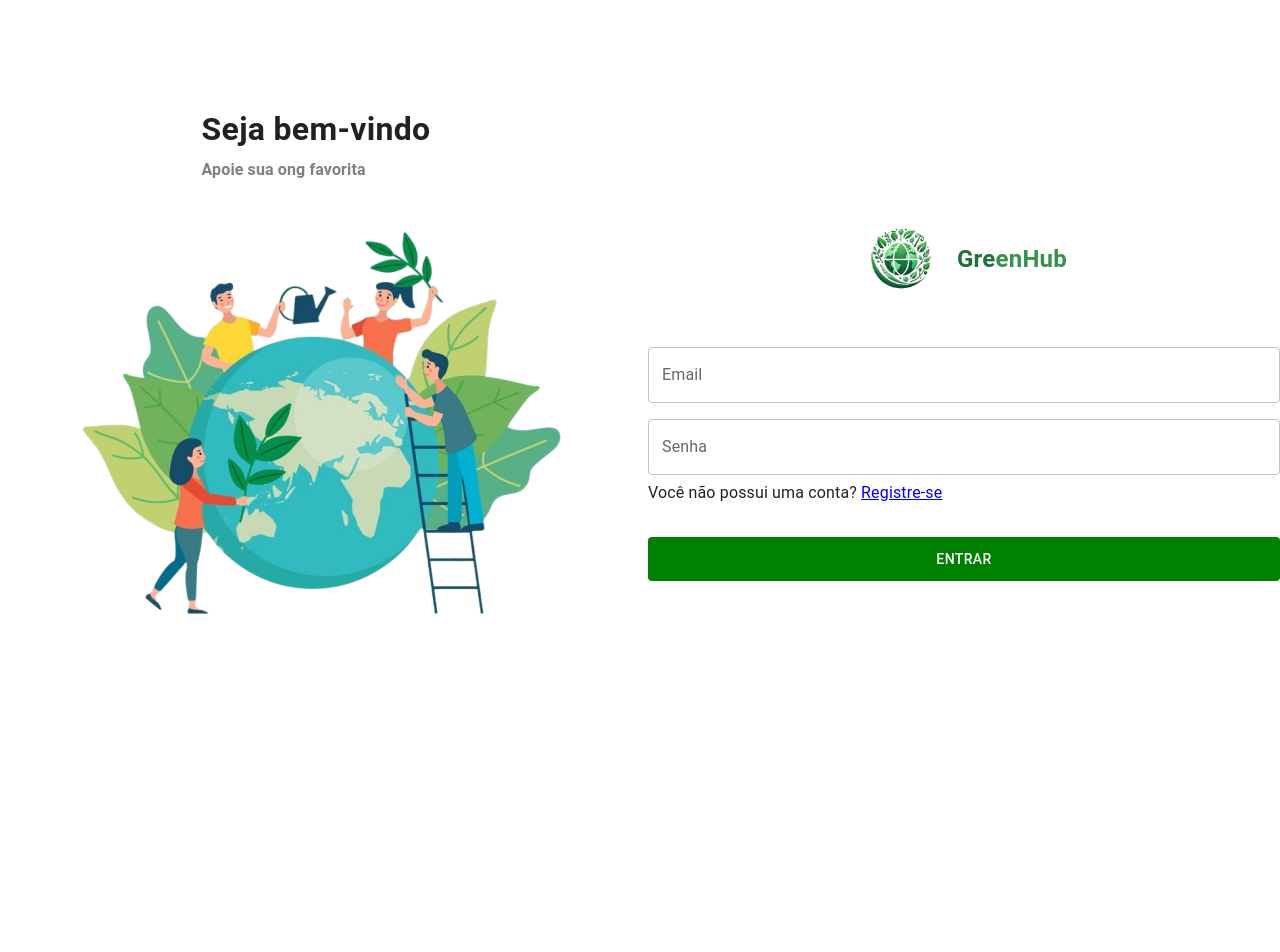
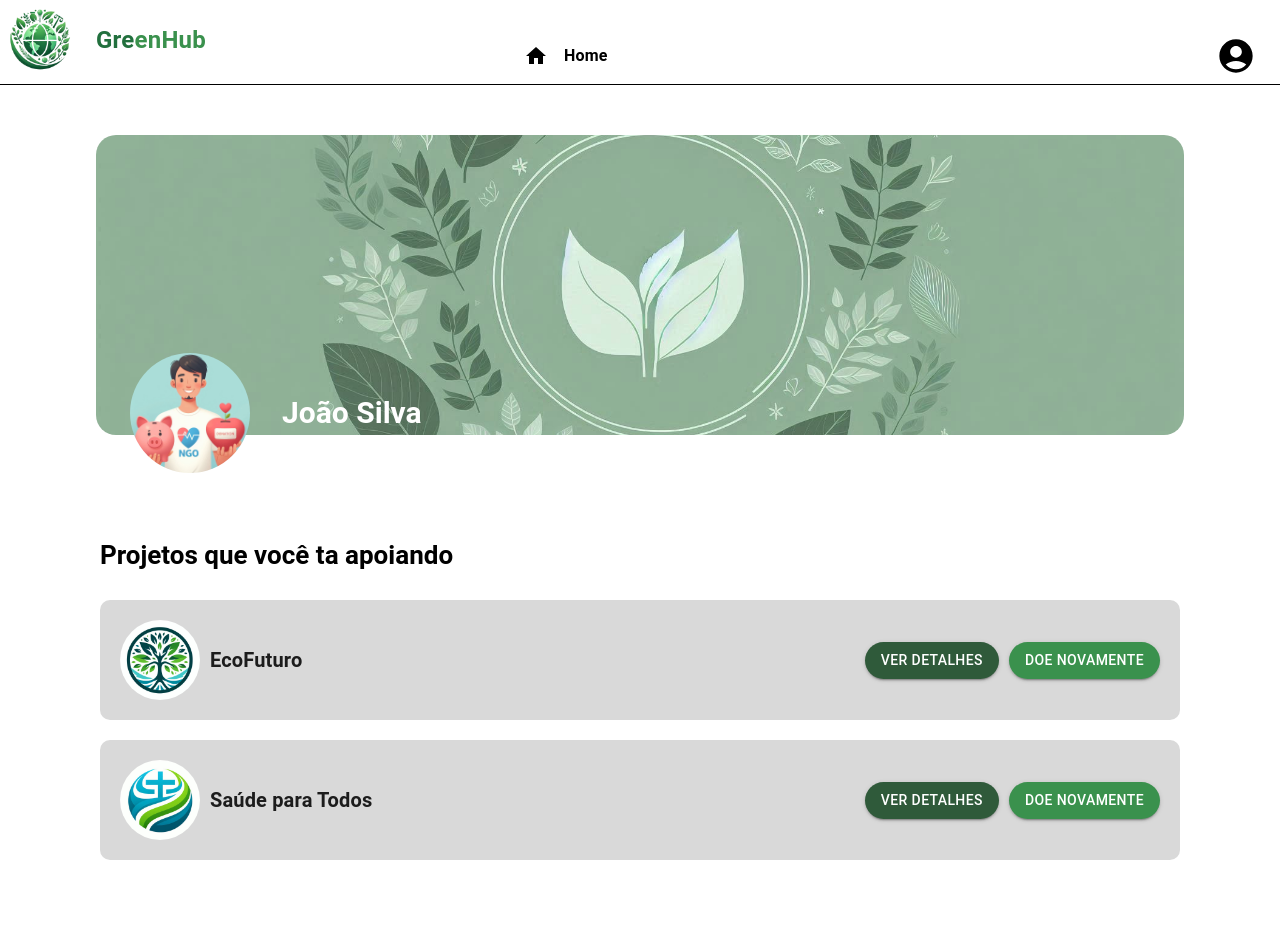
Before and after one commit to GreenHubTeam/greenhub-doador-web, a React (Vite) app: page / in a window 1280 px wide. Shown: the top 952 px of the page. Before the commit the page ends 800 px from the top, so only its background shows below. Built offline with nearby package versions, Linux system fonts and the light colour scheme.

Commit message:
fiz o layout da tela de perfil de doadores

```diff
--- /dev/null
+++ b/src/Components/Perfil/index.jsx
@@ -0,0 +1,175 @@
+import { Box, IconButton, Typography, Button, Avatar } from "@mui/material";
+import HomeIcon from '@mui/icons-material/Home';
+import AccountCircleIcon from '@mui/icons-material/AccountCircle';
+import { HeaderComponent } from "../Header";
+
+export function PerfilPage() {
+    return (
+        <Box>
+            {/* Header */}
+            <HeaderComponent sx={{ marginBottom: '20px' }} /> {/* Espaço entre o cabeçalho e o conteúdo */}
+
+            {/* Navbar com ícones de Home e Avatar */}
+            <Box
+                sx={{
+                    display: 'flex',
+                    justifyContent: 'space-between',
+                    alignItems: 'center',
+                    padding: '0 1rem',
+                    borderBottom: '1px solid #000000',
+                    marginTop: '-100px',
+                }}
+            >
+                <Box sx={{ display: 'flex', alignItems: 'center', gap: '0.5rem', marginLeft: '500px' }}>
+                    <IconButton>
+                        <HomeIcon sx={{ color: '#000000' }} />
+                    </IconButton>
+                    <Typography sx={{ color: '#000000', fontWeight: 'bold' }}>Home</Typography>
+                </Box>
+
+                <IconButton>
+                    <AccountCircleIcon sx={{ fontSize: 40, color: '#000000' }} />
+                </IconButton>
+            </Box>
+
+            <Box
+                component='img'
+                src='/fundoperfil.jpg'
+                alt='imagem de fundo do perfil'
+                sx={{
+                    height: '300px',
+                    width: '85%', // Ajuste a largura para 100%
+                    margin: '0 auto', // Centraliza horizontalmente
+                    display: 'block', // Exibe como um bloco
+                    objectFit: 'cover', // Ajusta a imagem para cobrir o espaço
+                    borderRadius: '20px',
+                    marginTop: '50px', // Espaço entre a navbar e a imagem de fundo
+                }}
+            />
+            <Box sx={{
+                display: 'flex',
+                margin: '-90px 130px',
+                alignItems: 'center',
+                gap: '2rem',
+                objectFit: 'cover', // Ajusta a imagem para cobrir o espaço
+
+            }}>
+                <Box
+                    component='img' src='avatarperfil.jpg'
+                    alt='Foto de perfil da ONG'
+                    sx={{
+                        height: '120px',
+                        borderRadius: '100px',
+                    }}
+                />
+
+                <Typography
+                    variant='h3'
+                    sx={{
+                        padding: '0',
+                        margin: '0',
+                        fontSize: '30px',
+                        marginBottom: '50px',
+                        marginTop: '50px',
+                        fontWeight: 'bold',
+                        color: 'white',
+                    }}
+                >
+                    João Silva
+                </Typography>
+            </Box>
+            <Box>
+                <Typography variant='h3'
+                    sx={{
+                        padding: '0',
+                        margin: '0',
+                        fontSize: '26px',
+                        marginBottom: '100px',
+                        marginTop: '150px',
+                        marginLeft: '100px',
+                        fontWeight: 'bold',
+                        color: 'black',
+                    }}
+                >
+                    Projetos que você ta apoiando
+                </Typography>
+            </Box>
+
+            {/* Barra com logo e botões */}
+            <Box
+                sx={{
+                    backgroundColor: '#D9D9D9',
+                    padding: '20px',
+                    display: 'flex',
+                    alignItems: 'center',
+                    justifyContent: 'space-between',
+                    margin: '0 100px', // Espaço nas laterais
+                    borderRadius: '10px', // Bordas arredondadas
+                    marginTop:'-70px',
+                }}
+            >
+                <Box sx={{ display: 'flex', alignItems: 'center' }}>
+                    <Avatar
+                        alt="Logo EcoFuturo"
+                        src="/ecofuturo.png" // Substitua pela URL da sua imagem
+                        sx={{ width: 80, height: 80, marginRight: '10px' }} // Tamanho do avatar
+                    />
+                    <Typography variant='h6' sx={{ fontWeight: 'bold' }}>
+                        EcoFuturo
+                    </Typography>
+                </Box>
+
+                <Box sx={{ display: 'flex', gap: '10px' }}>
+                    <Button variant="contained" sx={{ backgroundColor: '#2F5A3A', borderRadius:'20px' }}>Ver Detalhes</Button>
+                    <Button variant="contained" sx={{ backgroundColor: '#3A914D', borderRadius:'20px' }}>Doe Novamente</Button>
+                </Box>
+            </Box>
+
+
+            <Box
+                sx={{
+                    backgroundColor: '#D9D9D9',
+                    padding: '20px',
+                    display: 'flex',
+                    alignItems: 'center',
+                    justifyContent: 'space-between',
+                    margin: '0 100px', // Espaço nas laterais
+                    borderRadius: '10px', // Bordas arredondadas
+                    marginTop:'20px',
+                }}
+            >
+                <Box sx={{ display: 'flex', alignItems: 'center' }}>
+                    <Avatar
+                        alt="Logo EcoFuturo"
+                        src="/Saúde para Todos.jpg" // Substitua pela URL da sua imagem
+                        sx={{ width: 80, height: 80, marginRight: '10px' }} // Tamanho do avatar
+                    />
+                    <Typography variant='h6' sx={{ fontWeight: 'bold' }}>
+                    Saúde para Todos
+                    </Typography>
+                </Box>
+
+                <Box sx={{ display: 'flex', gap: '10px' }}>
+                    <Button variant="contained" sx={{ backgroundColor: '#2F5A3A', borderRadius:'20px' }}>Ver Detalhes</Button>
+                    <Button variant="contained" sx={{ backgroundColor: '#3A914D', borderRadius:'20px' }}>Doe Novamente</Button>
+                </Box>
+            </Box>
+
+            {/* Footer */}
+            <Box
+                sx={{
+                    backgroundColor: '#46A95F',
+                    padding: '45px',
+                    position: 'relative',
+                    bottom: 0,
+                    width: '100%',
+                    marginTop: '200px', // Espaço entre o conteúdo e o rodapé
+                }}
+            >
+                <Typography sx={{ fontSize: '15px', color: 'white' }}>
+                    Termos de Uso | LGPD
+                </Typography>
+            </Box>
+        </Box>
+    );
+}
--- a/src/main.jsx
+++ b/src/main.jsx
@@ -2,10 +2,11 @@ import { StrictMode } from 'react';
 import { IndexRoutes } from './routes';
 import { CssBaseline } from '@mui/material';
 import { createRoot } from 'react-dom/client';
+import { PerfilPage } from './Components/Perfil';
 
 createRoot(document.getElementById('root')).render(
   <StrictMode>
     <CssBaseline />
-    <IndexRoutes />
+    <PerfilPage />
   </StrictMode>,
 );
--- a/src/routes/index.jsx
+++ b/src/routes/index.jsx
@@ -2,6 +2,9 @@
 import { BrowserRouter, Route, Routes } from 'react-router-dom';
 import { LoginPage } from '../Components/Login';
 import { HomePage } from '../Components/Home';
+import { PerfilPage } from '../Components/Perfil';
+
+
 
 export function IndexRoutes() {
     return (
@@ -9,6 +12,8 @@ export function IndexRoutes() {
             <Routes>
                 <Route path='/' element={<LoginPage />} />
                 <Route path='/home' element={<HomePage />} />
+                <Route path='/Perfil' element={<PerfilPage />} />
+
             </Routes>
         </BrowserRouter>
     )
```
Also changed, not shown: public/avatarperfil.jpg (added), public/fundoperfil.jpg (added).
